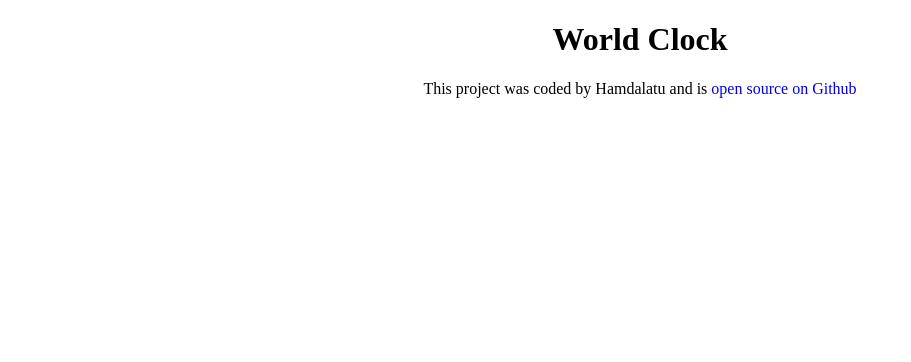
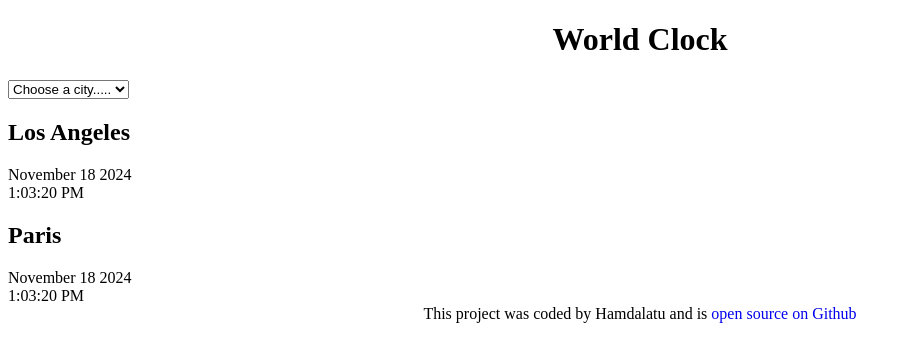
Before and after one commit to akuahamda/World-Clock, a plain HTML site: page index.html in a window 1280 px wide. Shown: the whole page, without its empty margins (0-911 px from the left). Drawn offline with Linux system fonts and the light colour scheme.

Commit message:
added basic html

```diff
--- a/index.html
+++ b/index.html
@@ -1,13 +1,37 @@
 <!DOCTYPE html>
 <html lang="en">
-<head>
-    <meta charset="UTF-8">
-    <meta name="viewport" content="width=device-width, initial-scale=1.0">
+  <head>
+    <meta charset="UTF-8" />
+    <meta name="viewport" content="width=device-width, initial-scale=1.0" />
     <title>World Clock</title>
-    <link rel="stylesheet" href="index.css">
-</head>
-<body>
-    <h1>World Clock</h1>
-    <footer>This project was coded by Hamdalatu and is <a href="https://github.com/akuahamda/World-Clock">open source on Github</a></footer>
-</body>
+    <link rel="stylesheet" href="index.css" />
+  </head>
+  <body>
+    <div>
+      <h1>World Clock</h1>
+      <select name="" id="">
+        <option value="">Choose a city.....</option>
+        <option value="USA">USA</option>
+        <option value="paris">Paris</option>
+      </select>
+
+      <div>
+        <h2>Los Angeles</h2>
+        <div>November 18 2024</div>
+        <div>1:03:20 PM</div>
+      </div>
+      <div>
+        <h2>Paris</h2>
+        <div>November 18 2024</div>
+        <div>1:03:20 PM</div>
+      </div>
+    </div>
+
+    <footer>
+      This project was coded by Hamdalatu and is
+      <a href="https://github.com/akuahamda/World-Clock"
+        >open source on Github</a
+      >
+    </footer>
+  </body>
 </html>
```
